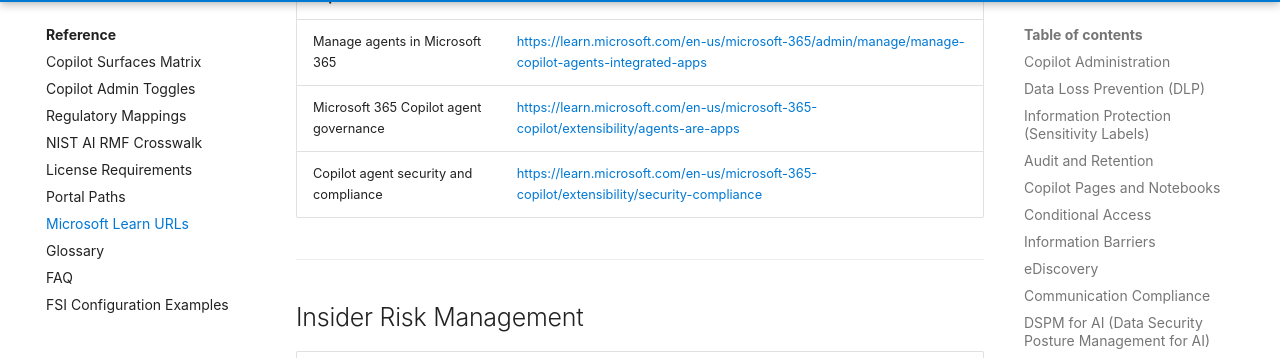
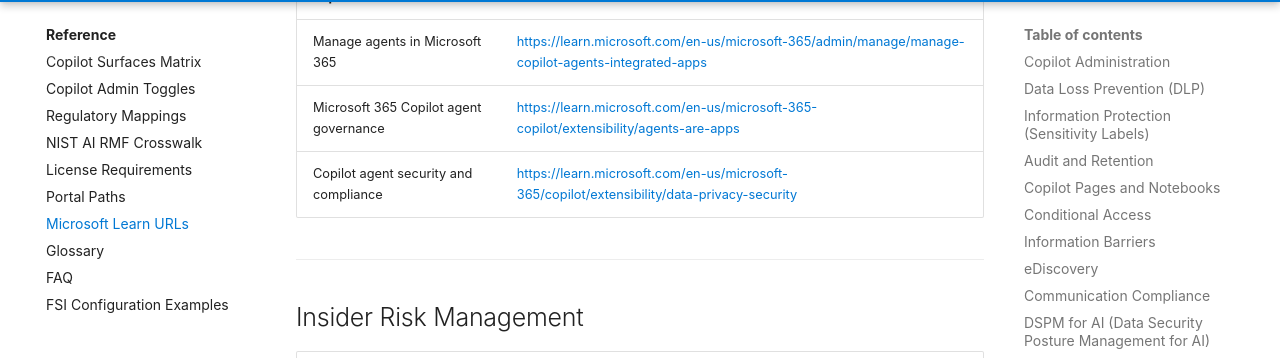
Before and after one commit to judeper/FSI-CopilotGov, an MkDocs documentation site: the page built from docs/reference/microsoft-learn-urls.md, in a window 1280 px wide and 900 px high, scrolled down 7919 px. Shown: the part 94-452 px from the top of the window. Built offline with MkDocs 1.6.1 and Material for MkDocs 9.7.7, drawn with Linux system fonts in a browser that asks for light colours; comment, search, counter and statistics services are not loaded; part of the change alters nothing that is shown.

Commit message:
fix: update broken Copilot extensibility security URL in reference docs
Co-authored-by: Copilot <223556219+Copilot@users.noreply.github.com>

```diff
--- a/docs/reference/microsoft-learn-urls.md
+++ b/docs/reference/microsoft-learn-urls.md
@@ -176,7 +176,7 @@ Curated list of Microsoft Learn documentation URLs organized by governance topic
 |-------|-----|
 | Manage agents in Microsoft 365 | [https://learn.microsoft.com/en-us/microsoft-365/admin/manage/manage-copilot-agents-integrated-apps](https://learn.microsoft.com/en-us/microsoft-365/admin/manage/manage-copilot-agents-integrated-apps) |
 | Microsoft 365 Copilot agent governance | [https://learn.microsoft.com/en-us/microsoft-365-copilot/extensibility/agents-are-apps](https://learn.microsoft.com/en-us/microsoft-365-copilot/extensibility/agents-are-apps) |
-| Copilot agent security and compliance | [https://learn.microsoft.com/en-us/microsoft-365-copilot/extensibility/security-compliance](https://learn.microsoft.com/en-us/microsoft-365-copilot/extensibility/security-compliance) |
+| Copilot agent security and compliance | [https://learn.microsoft.com/en-us/microsoft-365/copilot/extensibility/data-privacy-security](https://learn.microsoft.com/en-us/microsoft-365/copilot/extensibility/data-privacy-security) |
 
 ---
 
```
